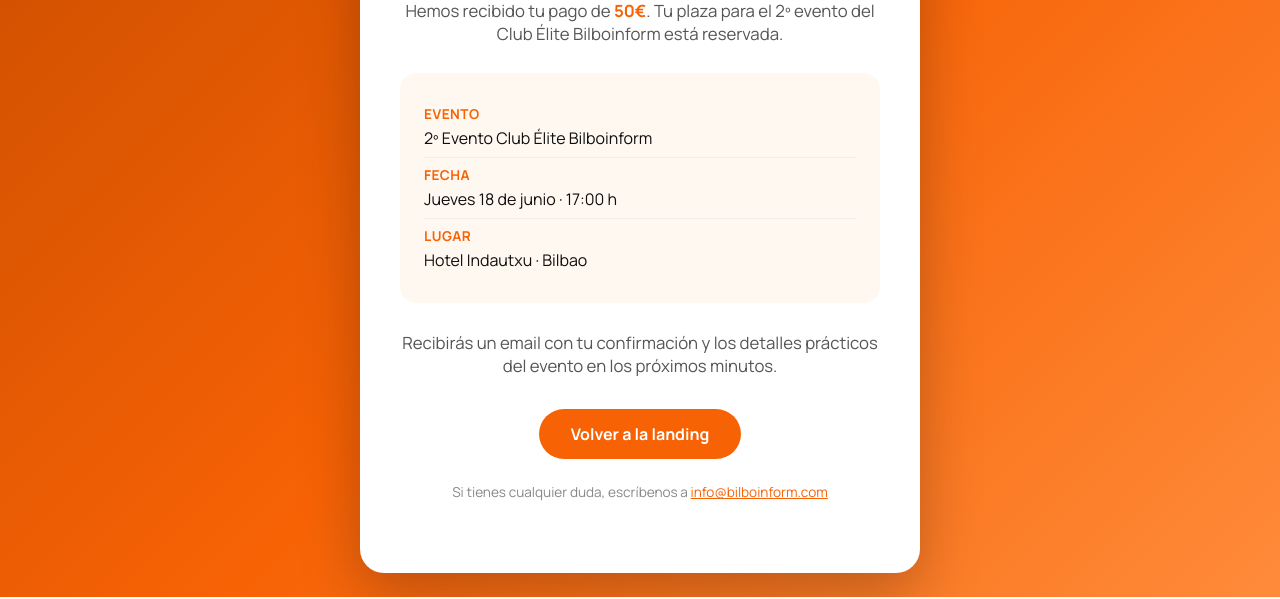
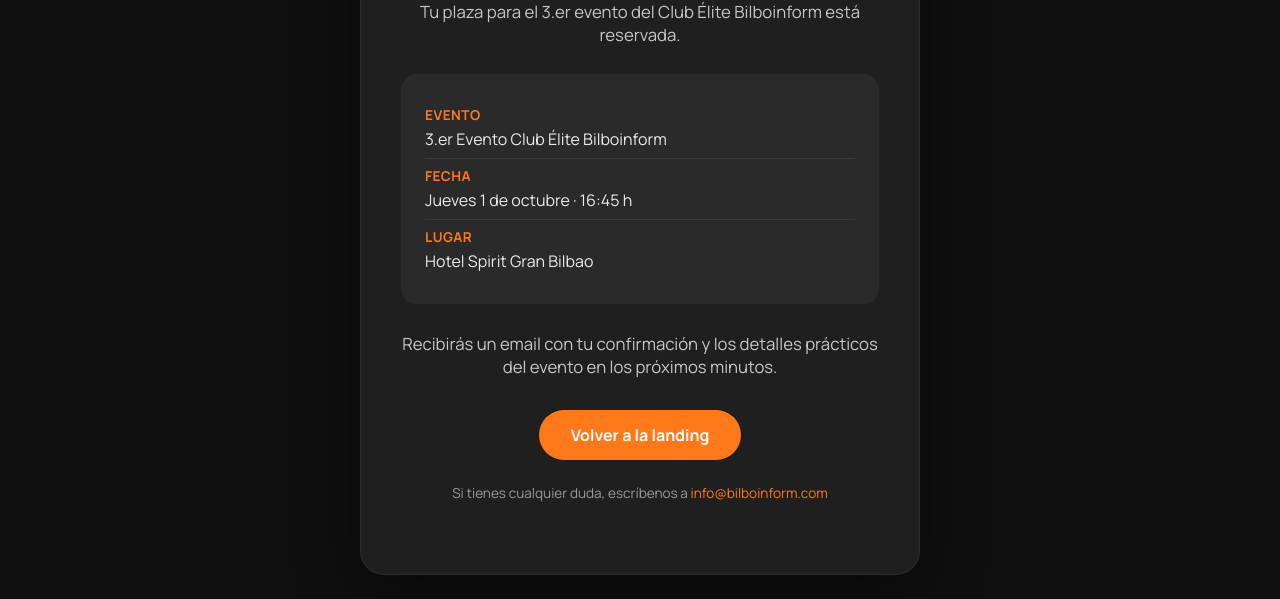
Before and after one commit to LOSMARTESNOHAYLUNA/BILBOINFORM, a website: page octubre/gracias.html in a window 1280 px wide. Shown: the part 252-851 px from the top of the page. Drawn offline with nearby package versions, Linux system fonts and the light colour scheme.

Commit message:
Update gracias.html

```diff
--- a/octubre/gracias.html
+++ b/octubre/gracias.html
@@ -19,7 +19,7 @@
     * { margin: 0; padding: 0; box-sizing: border-box; }
     body {
       font-family: 'Manrope', sans-serif;
-      background: linear-gradient(135deg, #C84D00 0%, #F76205 50%, #FF8B3A 100%);
+      background: #0F0F0F;
       min-height: 100vh;
       display: flex;
       align-items: center;
@@ -28,14 +28,15 @@
       color: #fff;
     }
     .card {
-      background: #fff;
-      color: #0F0F0F;
+      background: #1F1F1F;
+      color: #fff;
       max-width: 560px;
       width: 100%;
       padding: 56px 40px;
       border-radius: 24px;
       text-align: center;
-      box-shadow: 0 20px 60px rgba(0,0,0,0.25);
+      box-shadow: 0 20px 60px rgba(0,0,0,0.4);
+      border: 1px solid rgba(255,255,255,0.06);
     }
     .check {
       width: 80px;
@@ -49,27 +50,28 @@
       margin: 0 auto 28px;
       font-size: 2.5rem;
       font-weight: 800;
+      box-shadow: 0 8px 24px rgba(46,125,50,0.4);
     }
     h1 {
       font-family: 'Playfair Display', serif;
       font-size: 2.2rem;
       margin-bottom: 16px;
-      color: #0F0F0F;
+      color: #fff;
     }
     p {
-      color: #555;
+      color: rgba(255,255,255,0.75);
       margin-bottom: 16px;
       font-size: 1.05rem;
     }
     .datos {
-      background: #FFF8F1;
+      background: #2A2A2A;
       border-radius: 16px;
       padding: 24px;
       margin: 28px 0;
       text-align: left;
     }
     .datos strong {
-      color: #F76205;
+      color: #FF791A;
       display: block;
       margin-bottom: 4px;
       font-size: 0.85rem;
@@ -78,25 +80,29 @@
     }
     .datos .row {
       padding: 8px 0;
-      border-bottom: 1px solid #eee;
+      border-bottom: 1px solid rgba(255,255,255,0.08);
+      color: rgba(255,255,255,0.9);
     }
     .datos .row:last-child { border-bottom: none; }
     .btn {
       display: inline-block;
-      background: #F76205;
+      background: #FF791A;
       color: #fff;
       padding: 14px 32px;
       border-radius: 100px;
       text-decoration: none;
       font-weight: 700;
       margin-top: 16px;
+      transition: background 0.2s ease;
     }
-    .btn:hover { background: #C84D00; }
+    .btn:hover { background: #D96513; }
     .nota {
       font-size: 0.85rem;
-      color: #888;
+      color: rgba(255,255,255,0.55);
       margin-top: 24px;
     }
+    .nota a { color: #FF791A; text-decoration: none; }
+    .nota a:hover { text-decoration: underline; }
   </style>
 </head>
 <body>
@@ -108,28 +114,28 @@
   <div class="card">
     <div class="check">✓</div>
     <h1>¡Pago confirmado!</h1>
-    <p>Hemos recibido tu pago de <strong style="color:#F76205">50€</strong>. Tu plaza para el 2º evento del Club Élite Bilboinform está reservada.</p>
+    <p>Tu plaza para el 3.er evento del Club Élite Bilboinform está reservada.</p>
 
     <div class="datos">
       <div class="row">
         <strong>Evento</strong>
-        2º Evento Club Élite Bilboinform
+        3.er Evento Club Élite Bilboinform
       </div>
       <div class="row">
         <strong>Fecha</strong>
-        Jueves 18 de junio · 17:00 h
+        Jueves 1 de octubre · 16:45 h
       </div>
       <div class="row">
         <strong>Lugar</strong>
-        Hotel Indautxu · Bilbao
+        Hotel Spirit Gran Bilbao
       </div>
     </div>
 
     <p>Recibirás un email con tu confirmación y los detalles prácticos del evento en los próximos minutos.</p>
 
-    <a href="/junio/" class="btn">Volver a la landing</a>
+    <a href="/octubre/" class="btn">Volver a la landing</a>
 
-    <p class="nota">Si tienes cualquier duda, escríbenos a <a href="mailto:info@bilboinform.com" style="color:#F76205">info@bilboinform.com</a></p>
+    <p class="nota">Si tienes cualquier duda, escríbenos a <a href="mailto:info@bilboinform.com">info@bilboinform.com</a></p>
   </div>
 </body>
 </html>
```
